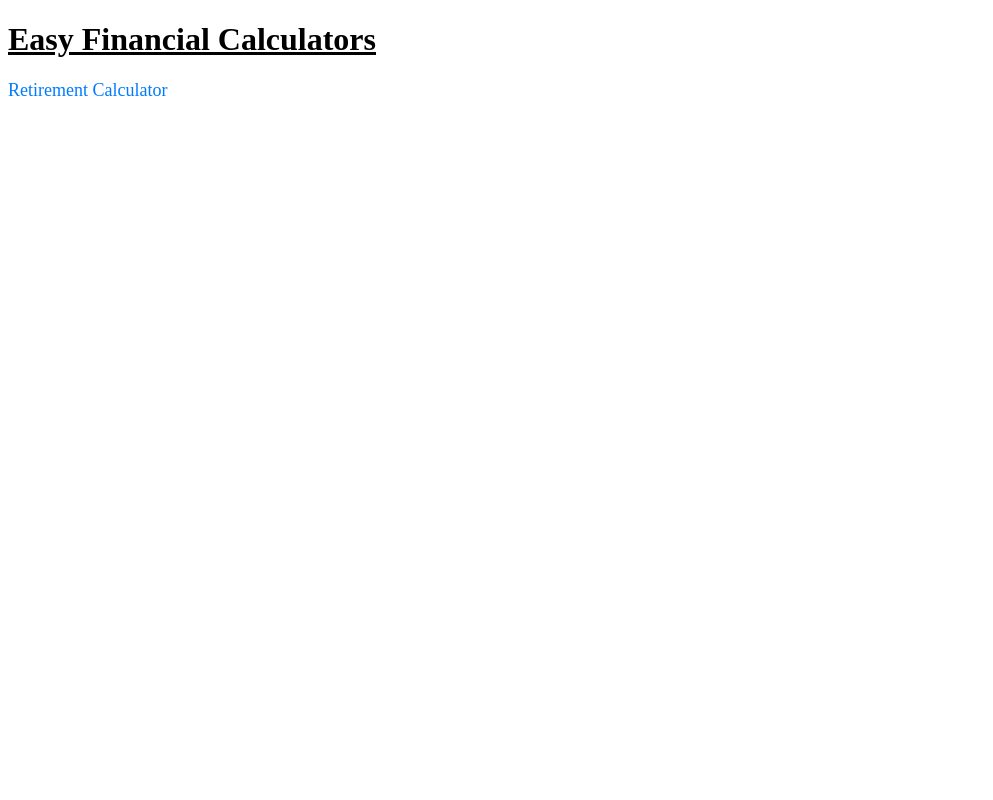
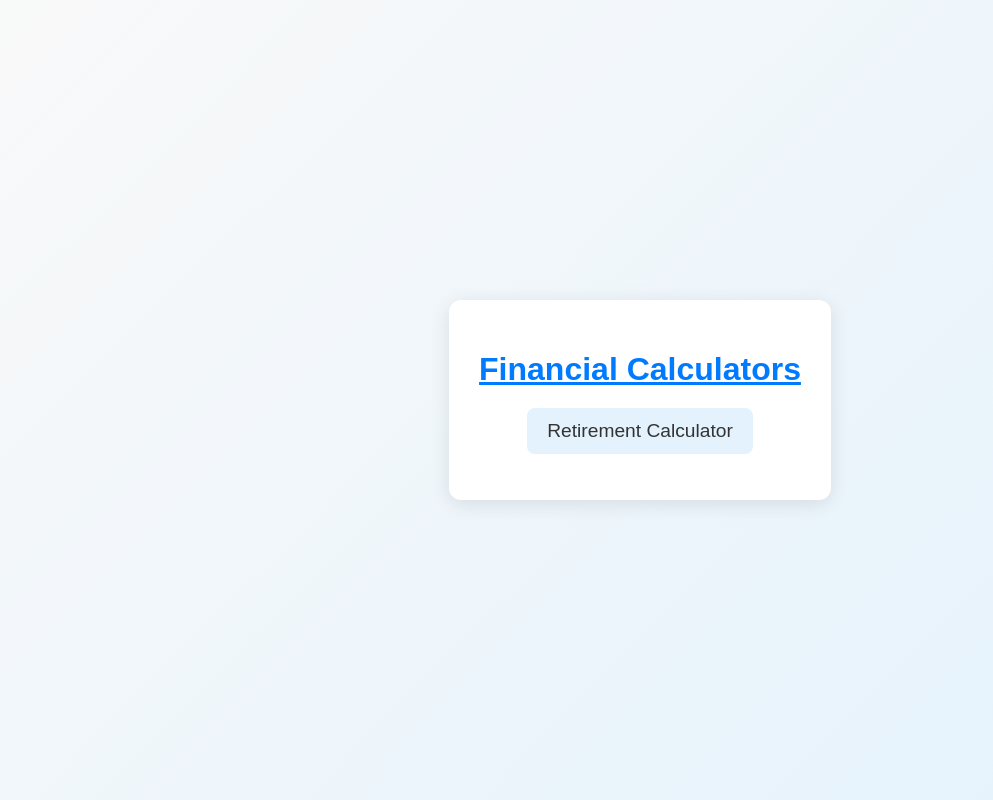
Before and after one commit to usharom/simplecalc, a plain HTML site: page index.html in a window 1280 px wide. Shown: the whole page, without its empty margins (0-993 px from the left). Drawn offline with Linux system fonts and the light colour scheme.

Commit message:
Update index.html

```diff
--- a/index.html
+++ b/index.html
@@ -1,14 +1,60 @@
 <!DOCTYPE html>
 <html lang="en">
 <head>
-    <meta charset="UTF-8" />
-    <meta name="viewport" content="width=device-width, initial-scale=1.0" />
-    <title>Easy Financial Calculators</title>
-    <link rel="stylesheet" href="styles.css" />
+  <meta charset="UTF-8">
+  <meta name="viewport" content="width=device-width, initial-scale=1.0">
+  <title>Financial Calculators</title>
+  <link rel="stylesheet" href="styles.css">
+  <style>
+    body {
+      font-family: 'Poppins', Arial, sans-serif;
+      background: linear-gradient(135deg, #f9f9f9, #e3f2fd);
+      margin: 0;
+      padding: 0;
+      display: flex;
+      justify-content: center;
+      align-items: center;
+      min-height: 100vh;
+    }
+    .container {
+      text-align: center;
+      max-width: 600px;
+      background: white;
+      padding: 30px;
+      border-radius: 12px;
+      box-shadow: 0px 4px 20px rgba(0, 0, 0, 0.1);
+    }
+    h1 {
+      font-size: 2rem;
+      margin-bottom: 20px;
+      color: #007bff;
+    }
+    .calculator-list {
+      list-style: none;
+      padding: 0;
+    }
+    .calculator-list li {
+      margin: 15px 0;
+    }
+    .calculator-list a {
+      text-decoration: none;
+      font-size: 1.2rem;
+      color: #333;
+      background: #e3f2fd;
+      padding: 12px 20px;
+      border-radius: 8px;
+      display: inline-block;
+      transition: background 0.3s, transform 0.3s;
+    }
+    .calculator-list a:hover {
+      background: #90caf9;
+      transform: translateY(-3px);
+    }
+  </style>
 </head>
 <body>
   <div class="container">
-      <h1>Easy Financial Calculators</h1>
+    <h1>Financial Calculators</h1>
     <ul class="calculator-list">
       <li><a href="calculators/retirement.html">Retirement Calculator</a></li>
       <!-- More calculators can be added here -->
```
Lines whose indentation alone changed are shown as unchanged.
